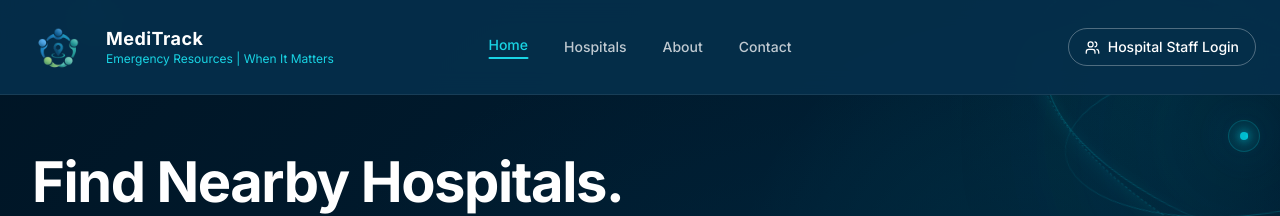
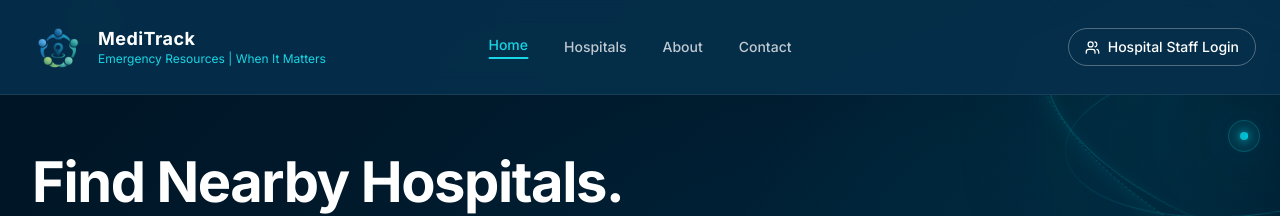
Before and after one commit to athul-web/meditrack-dashboard, a React (Vite) app: page / in a window 1280 px wide. Shown: the top 216 px of the page. Built offline with nearby package versions, Linux system fonts and the light colour scheme.

Commit message:
Reduce gap between logo and brand text

```diff
--- a/src/pages/home/SiteNavbar.tsx
+++ b/src/pages/home/SiteNavbar.tsx
@@ -25,7 +25,7 @@ export function SiteNavbar() {
       aria-label="Site navigation"
     >
       {/* Brand */}
-      <a href="#hero" className="flex items-center gap-3 no-underline shrink-0">
+      <a href="#hero" className="flex items-center gap-1 no-underline shrink-0">
         {/* Logo mark */}
         <div className="relative w-[70px] h-[70px] shrink-0">
           <img src="/logo.png" alt="MediTrack logo" width="70" height="70" className="w-[70px] h-[70px] object-contain" />
```
